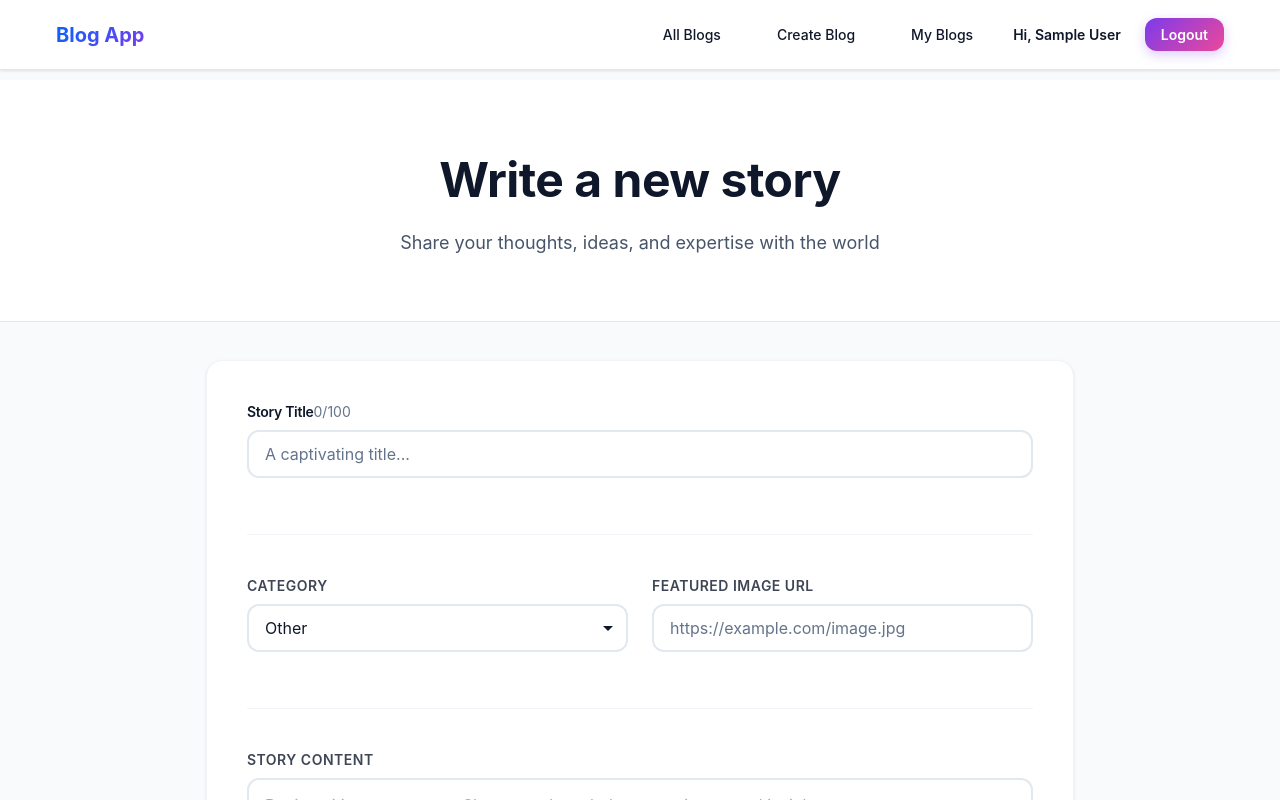
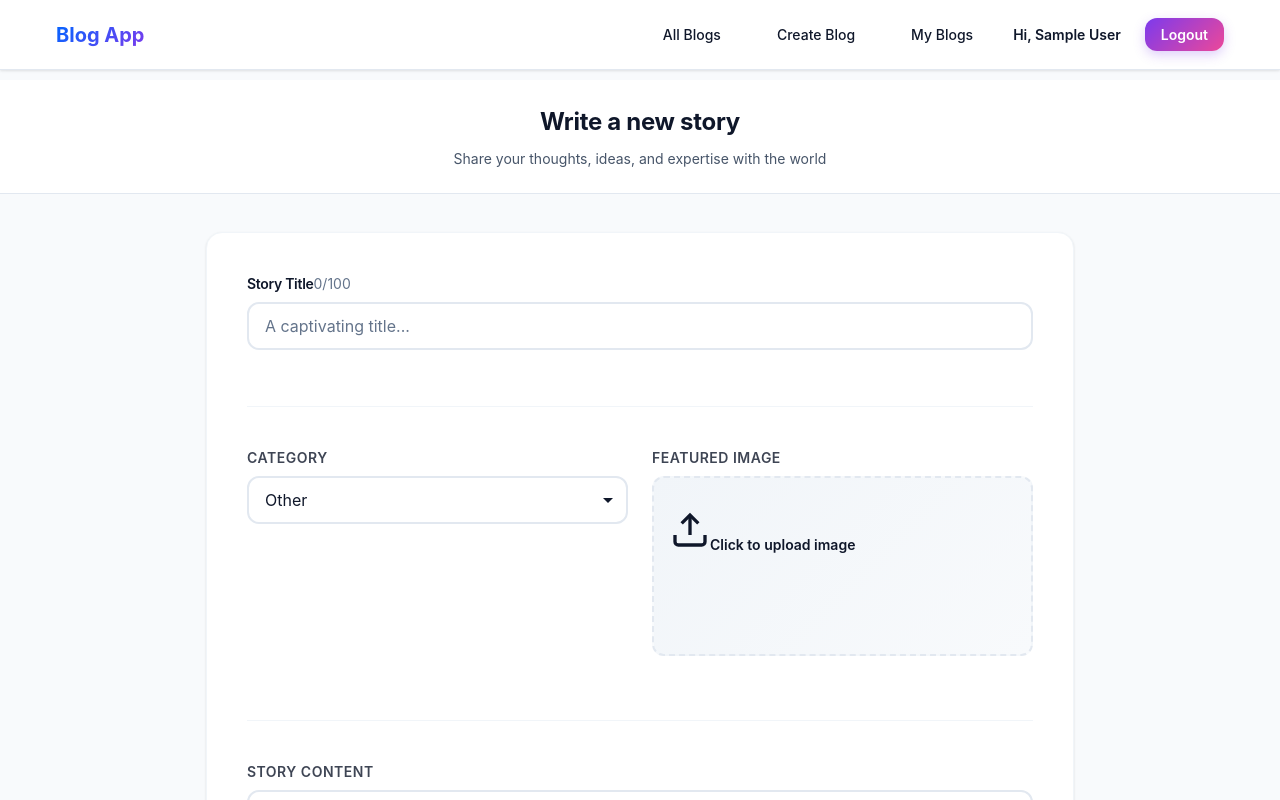
Before and after one commit to gangstertoo/arnifi_requirement, a React (Vite) app in the folder client/: page /create in a window 1280 px wide. Shown: the top 800 px of the page. Built offline with nearby package versions, Linux system fonts and the light colour scheme; sample sign-in values are in the browser's storage.

Commit message:
replaced image url with the image upload in blog creation area ..

```diff
--- a/client/src/pages/CreateBlog.jsx
+++ b/client/src/pages/CreateBlog.jsx
@@ -20,6 +20,17 @@ export default function CreateBlog() {
   const handleChange = (e) => {
     const { name, value } = e.target;
     setFormData((prev) => ({ ...prev, [name]: value }));
+  };
+
+  const handleImageChange = (e) => {
+    const file = e.target.files?.[0];
+    if (file) {
+      const reader = new FileReader();
+      reader.onloadend = () => {
+        setFormData((prev) => ({ ...prev, image: reader.result }));
+      };
+      reader.readAsDataURL(file);
+    }
   };
 
   const handleSubmit = async (e) => {
@@ -98,16 +109,30 @@ export default function CreateBlog() {
                 </div>
 
                 <div className="form-group form-group-half">
-                  <label htmlFor="image" className="form-label">Featured Image URL</label>
-                  <input
-                    type="url"
-                    id="image"
-                    name="image"
-                    value={formData.image}
-                    onChange={handleChange}
-                    placeholder="https://example.com/image.jpg"
-                    className="image-input"
-                  />
+                  <label htmlFor="image" className="form-label">Featured Image</label>
+                  <div className="image-upload-wrapper">
+                    <input
+                      type="file"
+                      id="image"
+                      name="image"
+                      onChange={handleImageChange}
+                      accept="image/*"
+                      className="image-upload-input"
+                    />
+                    <label htmlFor="image" className="image-upload-label">
+                      <svg className="upload-icon" viewBox="0 0 24 24" fill="none" stroke="currentColor" strokeWidth="2">
+                        <path d="M21 15v4a2 2 0 0 1-2 2H5a2 2 0 0 1-2-2v-4"></path>
+                        <polyline points="17 8 12 3 7 8"></polyline>
+                        <line x1="12" y1="3" x2="12" y2="15"></line>
+                      </svg>
+                      <span>{formData.image ? 'Change image' : 'Click to upload image'}</span>
+                    </label>
+                    {formData.image && (
+                      <div className="image-preview">
+                        <img src={formData.image} alt="Preview" />
+                      </div>
+                    )}
+                  </div>
                 </div>
               </div>
             </div>
--- a/client/src/pages/EditBlog.jsx
+++ b/client/src/pages/EditBlog.jsx
@@ -41,6 +41,17 @@ export default function EditBlog() {
   const handleChange = (e) => {
     const { name, value } = e.target;
     setFormData((prev) => ({ ...prev, [name]: value }));
+  };
+
+  const handleImageChange = (e) => {
+    const file = e.target.files?.[0];
+    if (file) {
+      const reader = new FileReader();
+      reader.onloadend = () => {
+        setFormData((prev) => ({ ...prev, image: reader.result }));
+      };
+      reader.readAsDataURL(file);
+    }
   };
 
   const handleSubmit = async (e) => {
@@ -132,16 +143,30 @@ export default function EditBlog() {
                 </div>
 
                 <div className="form-group form-group-half">
-                  <label htmlFor="image" className="form-label">Featured Image URL</label>
-                  <input
-                    type="url"
-                    id="image"
-                    name="image"
-                    value={formData.image}
-                    onChange={handleChange}
-                    placeholder="https://example.com/image.jpg"
-                    className="image-input"
-                  />
+                  <label htmlFor="image" className="form-label">Featured Image</label>
+                  <div className="image-upload-wrapper">
+                    <input
+                      type="file"
+                      id="image"
+                      name="image"
+                      onChange={handleImageChange}
+                      accept="image/*"
+                      className="image-upload-input"
+                    />
+                    <label htmlFor="image" className="image-upload-label">
+                      <svg className="upload-icon" viewBox="0 0 24 24" fill="none" stroke="currentColor" strokeWidth="2">
+                        <path d="M21 15v4a2 2 0 0 1-2 2H5a2 2 0 0 1-2-2v-4"></path>
+                        <polyline points="17 8 12 3 7 8"></polyline>
+                        <line x1="12" y1="3" x2="12" y2="15"></line>
+                      </svg>
+                      <span>{formData.image ? 'Change image' : 'Click to upload image'}</span>
+                    </label>
+                    {formData.image && (
+                      <div className="image-preview">
+                        <img src={formData.image} alt="Preview" />
+                      </div>
+                    )}
+                  </div>
                 </div>
               </div>
             </div>
--- a/client/src/styles/BlogForm.css
+++ b/client/src/styles/BlogForm.css
@@ -12,7 +12,7 @@
 .create-blog-header {
   background: var(--color-bg);
   border-bottom: 1px solid var(--color-border);
-  padding: var(--space-16) var(--space-4);
+  padding: var(--space-6) var(--space-4);
   text-align: center;
   position: sticky;
   top: 80px;
@@ -25,18 +25,18 @@
 }
 
 .create-blog-header h1 {
-  font-size: var(--text-5xl);
+  font-size: var(--text-2xl);
   color: var(--color-text);
   font-weight: var(--font-bold);
-  margin-bottom: var(--space-3);
-  letter-spacing: -0.5px;
+  margin-bottom: var(--space-2);
+  letter-spacing: -0.3px;
 }
 
 .create-blog-header p {
-  font-size: var(--text-lg);
+  font-size: var(--text-sm);
   color: var(--color-text-secondary);
   font-weight: var(--font-normal);
-  line-height: var(--line-relaxed);
+  line-height: var(--line-normal);
 }
 
 /* ============================================================================
@@ -210,6 +210,73 @@
 }
 
 /* ============================================================================
+   IMAGE UPLOAD
+   ============================================================================ */
+
+.image-upload-wrapper {
+  position: relative;
+}
+
+.image-upload-input {
+  display: none;
+}
+
+.image-upload-label {
+  display: flex;
+  flex-direction: column;
+  align-items: center;
+  justify-content: center;
+  gap: var(--space-3);
+  padding: var(--space-8) var(--space-4);
+  background: linear-gradient(135deg, var(--color-bg-tertiary) 0%, var(--color-bg-secondary) 100%);
+  border: 2px dashed var(--color-border);
+  border-radius: var(--radius-lg);
+  cursor: pointer;
+  transition: all var(--transition-base);
+  min-height: 180px;
+  color: var(--color-text-secondary);
+  font-weight: var(--font-medium);
+}
+
+.image-upload-label:hover {
+  border-color: var(--color-primary);
+  background: linear-gradient(135deg, rgba(0, 102, 255, 0.05) 0%, rgba(0, 102, 255, 0.02) 100%);
+  color: var(--color-primary);
+}
+
+.upload-icon {
+  width: 40px;
+  height: 40px;
+  color: currentColor;
+  transition: all var(--transition-base);
+}
+
+.image-upload-label:hover .upload-icon {
+  transform: translateY(-4px);
+}
+
+.image-upload-label span {
+  font-size: var(--text-sm);
+  text-align: center;
+}
+
+.image-preview {
+  margin-top: var(--space-4);
+  border-radius: var(--radius-lg);
+  overflow: hidden;
+  border: 1px solid var(--color-border);
+  max-width: 100%;
+  height: 250px;
+}
+
+.image-preview img {
+  width: 100%;
+  height: 100%;
+  object-fit: cover;
+  display: block;
+}
+
+/* ============================================================================
    FORM ACTIONS
    ============================================================================ */
 
@@ -349,15 +416,15 @@
 
 @media (max-width: 768px) {
   .create-blog-header {
-    padding: var(--space-8) var(--space-4);
+    padding: var(--space-4) var(--space-4);
   }
 
   .create-blog-header h1 {
-    font-size: var(--text-3xl);
+    font-size: var(--text-xl);
   }
 
   .create-blog-header p {
-    font-size: var(--text-base);
+    font-size: var(--text-xs);
   }
 
   .create-blog-container {
@@ -381,6 +448,20 @@
   .content-textarea {
     min-height: 300px;
     font-size: var(--text-base);
+  }
+
+  .image-upload-label {
+    min-height: 140px;
+    padding: var(--space-6) var(--space-3);
+  }
+
+  .upload-icon {
+    width: 32px;
+    height: 32px;
+  }
+
+  .image-preview {
+    height: 200px;
   }
 
   .form-actions {
```
